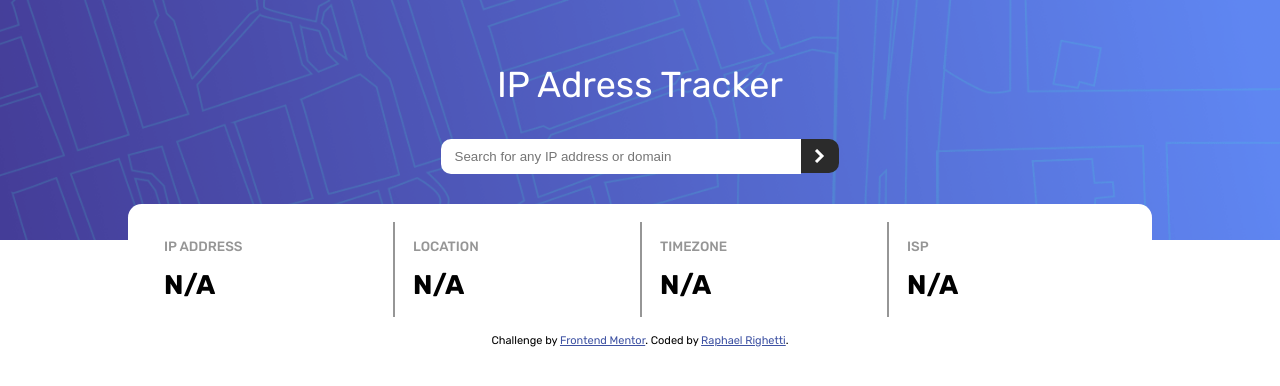
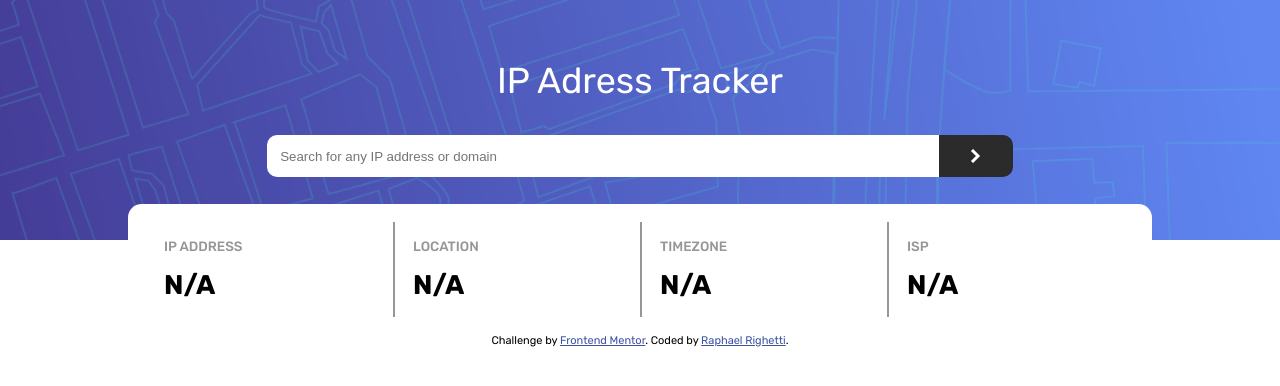
Before and after one commit to raphaelrighetti/ip-adress-tracker, a React (Vite) app: page / in a window 1280 px wide. Shown: the top 386 px of the page. Built offline with nearby package versions, Linux system fonts and the light colour scheme; no server answers; the HTML template or start-up script is replaced by a standard one.

Commit message:
modificando InformationList

```diff
--- a/src/Components/Form/Search.module.css
+++ b/src/Components/Form/Search.module.css
@@ -1,13 +1,14 @@
 .container {
-  display: flex;
-  justify-content: center;
+  display: grid;
+  grid-template-columns: 90% 10%;
+  grid-template-rows: 100%;
   align-items: center;
-  width: 100%;
+  width: 60%;
 }
 
 .input,
 .button {
-  padding: .75em 1em;
+  padding: 1em;
   border: none;
 }
 
@@ -22,6 +23,7 @@
   display: flex;
   justify-content: center;
   align-items: center;
+  height: 100%;
   background-color: var(--very-dark-grey);
   border-top-right-radius: .75em;
   border-bottom-right-radius: .75em;
--- a/src/Components/InformationList.jsx
+++ b/src/Components/InformationList.jsx
@@ -14,7 +14,7 @@ const InformationList = ({ data, loading, error, request }) => {
       return 'loading...';
     }
 
-    if (error || !data) {
+    if (error || !data || !data.location) {
       return 'N/A';
     }
 
```
